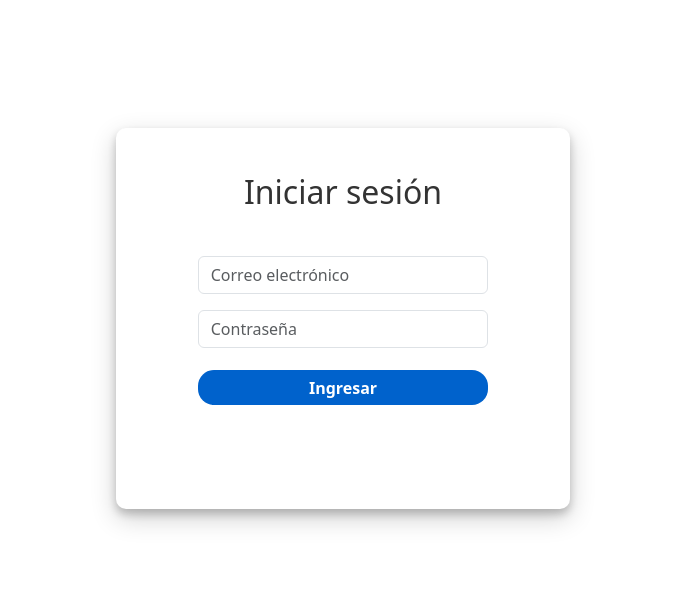
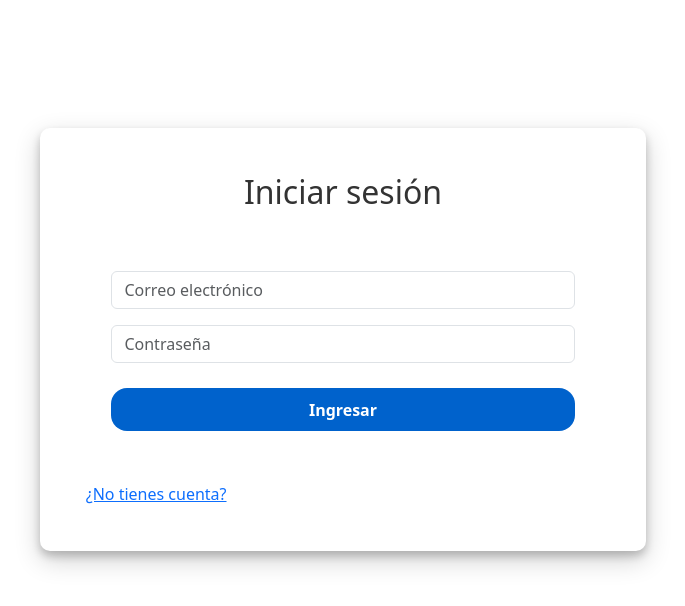
Before and after one commit to StefanoP21/calendar-app, a React (Vite) app: page /auth/login in a window 1280 px wide. Shown: the top 606 px of the page, without its empty margins (297-982 px from the left). Built offline with nearby package versions, Linux system fonts and the light colour scheme.

Commit message:
update(src/auth/pages/): Diseño del LoginPage y RegisterPage

```diff
--- a/src/auth/pages/LoginPage.jsx
+++ b/src/auth/pages/LoginPage.jsx
@@ -1,10 +1,12 @@
 import './styles.css';
+
+import { Link } from 'react-router-dom';
 
 export const LoginPage = () => {
   return (
     <div className="container login-container">
       <div className="row justify-content-center">
-        <div className="col-md-6 login-form-1">
+        <div className="col-lg-8 login-form-1">
           <h3>Iniciar sesión</h3>
           <form>
             <div className="form-group mb-3">
@@ -25,6 +27,10 @@ export const LoginPage = () => {
               <input type="submit" className="btnSubmit" value="Ingresar" />
             </div>
           </form>
+
+          <div className="form-group">
+            <Link to="/auth/register">¿No tienes cuenta?</Link>
+          </div>
         </div>
       </div>
     </div>
--- a/src/auth/pages/RegisterPage.jsx
+++ b/src/auth/pages/RegisterPage.jsx
@@ -1,10 +1,11 @@
+import { Link } from 'react-router-dom';
 import './styles.css';
 
 export const RegisterPage = () => {
   return (
     <div className="container login-container">
       <div className="row justify-content-center">
-        <div className="col-md-6 login-form-2">
+        <div className="col-lg-8 login-form-2">
           <h3>Crear cuenta</h3>
           <form>
             <div className="form-group mb-2">
@@ -39,6 +40,10 @@ export const RegisterPage = () => {
               <input type="submit" className="btnSubmit" value="Registrarse" />
             </div>
           </form>
+
+          <Link to="/auth/login" style={{ color: '#fff' }}>
+            ¿Ya tienes una cuenta?
+          </Link>
         </div>
       </div>
     </div>
--- a/src/auth/pages/styles.css
+++ b/src/auth/pages/styles.css
@@ -32,7 +32,7 @@
 }
 
 .login-container form {
-  padding: 10%;
+  padding: 10% 5% 5% 5%;
 }
 
 .btnSubmit {
```
